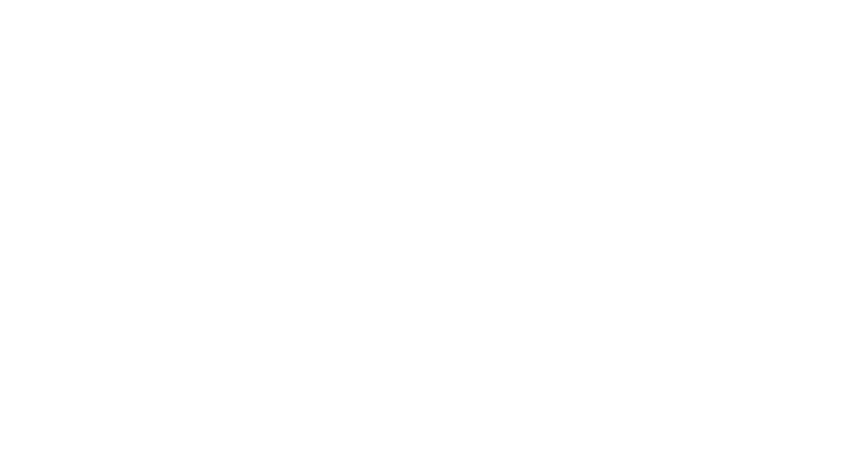
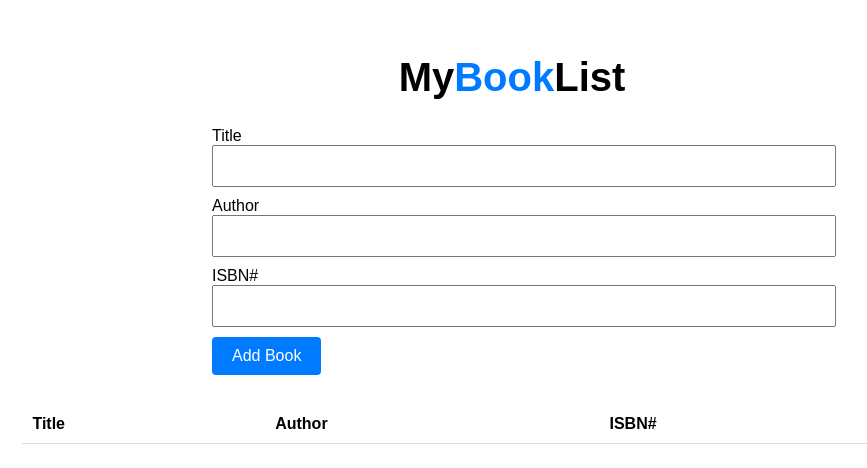
Before and after one commit to acciojob/book-list-HiteshRathi02, a website: page main.html in a window 1280 px wide. Shown: the whole page, without its empty margins (128-995 px from the left). Drawn offline with Linux system fonts and the light colour scheme.

Commit message:
created a submission

```diff
--- a/main.html
+++ b/main.html
@@ -8,6 +8,34 @@
 
 <body>
 	<!-- the entire body must be written by student -->
+	<h1>My<span>Book</span>List</h1>
+
+  <div class="form-group">
+    <label for="title">Title</label>
+    <input type="text" id="title" required>
+
+    <label for="author">Author</label>
+    <input type="text" id="author" required>
+
+    <label for="isbn">ISBN#</label>
+    <input type="text" id="isbn" required>
+
+    <button id="submit">Add Book</button>
+  </div>
+
+  <table class="table table-striped">
+    <thead>
+      <tr>
+        <th>Title</th>
+        <th>Author</th>
+        <th>ISBN#</th>
+        <th></th>
+      </tr>
+    </thead>
+    <tbody id="book-list">
+      <!-- Dynamic rows will be added here -->
+    </tbody>
+  </table>
     <script type="text/javascript" src="./script.js">
 </script>
 
--- a/script.js
+++ b/script.js
@@ -1 +1,36 @@
 //your JS code here. If required.
+const submitBtn = document.getElementById('submit');
+    const bookList = document.getElementById('book-list');
+
+    submitBtn.addEventListener('click', function () {
+      const title = document.getElementById('title').value.trim();
+      const author = document.getElementById('author').value.trim();
+      const isbn = document.getElementById('isbn').value.trim();
+
+      if (title === "" || author === "" || isbn === "") {
+        alert("Please fill out all fields.");
+        return;
+      }
+
+      const row = document.createElement('tr');
+      row.innerHTML = `
+        <td>${title}</td>
+        <td>${author}</td>
+        <td>${isbn}</td>
+        <td><button class="delete">Clear</button></td>
+      `;
+
+      bookList.appendChild(row);
+
+      // Clear inputs
+      document.getElementById('title').value = "";
+      document.getElementById('author').value = "";
+      document.getElementById('isbn').value = "";
+    });
+
+    bookList.addEventListener('click', function (e) {
+      if (e.target.classList.contains('delete')) {
+        const row = e.target.parentElement.parentElement;
+        bookList.removeChild(row);
+      }
+    });
--- a/styles.css
+++ b/styles.css
@@ -1 +1,67 @@
 /*  your css code here. If applicable */
+body {
+      font-family: Arial, sans-serif;
+      padding: 20px;
+      text-align: center;
+    }
+
+    h1 {
+      font-size: 2.5em;
+    }
+
+    h1 span {
+      color: #007bff;
+    }
+
+    .form-group {
+      max-width: 600px;
+      margin: 20px auto;
+      text-align: left;
+    }
+
+    .form-group label {
+      display: block;
+      margin-top: 10px;
+    }
+
+    .form-group input {
+      width: 100%;
+      padding: 10px;
+      font-size: 1em;
+    }
+
+    #submit {
+      margin-top: 10px;
+      padding: 10px 20px;
+      font-size: 1em;
+      background-color: #007bff;
+      color: white;
+      border: none;
+      border-radius: 4px;
+      cursor: pointer;
+    }
+
+    table {
+      width: 80%;
+      margin: 30px auto;
+      border-collapse: collapse;
+    }
+
+    .table-striped thead {
+      font-weight: bold;
+      text-align: left;
+    }
+
+    .table-striped th, .table-striped td {
+      border-bottom: 1px solid #ddd;
+      padding: 10px;
+    }
+
+    .delete {
+      background-color: red;
+      color: white;
+      border: none;
+      padding: 6px 10px;
+      cursor: pointer;
+      border-radius: 3px;
+    }
```
